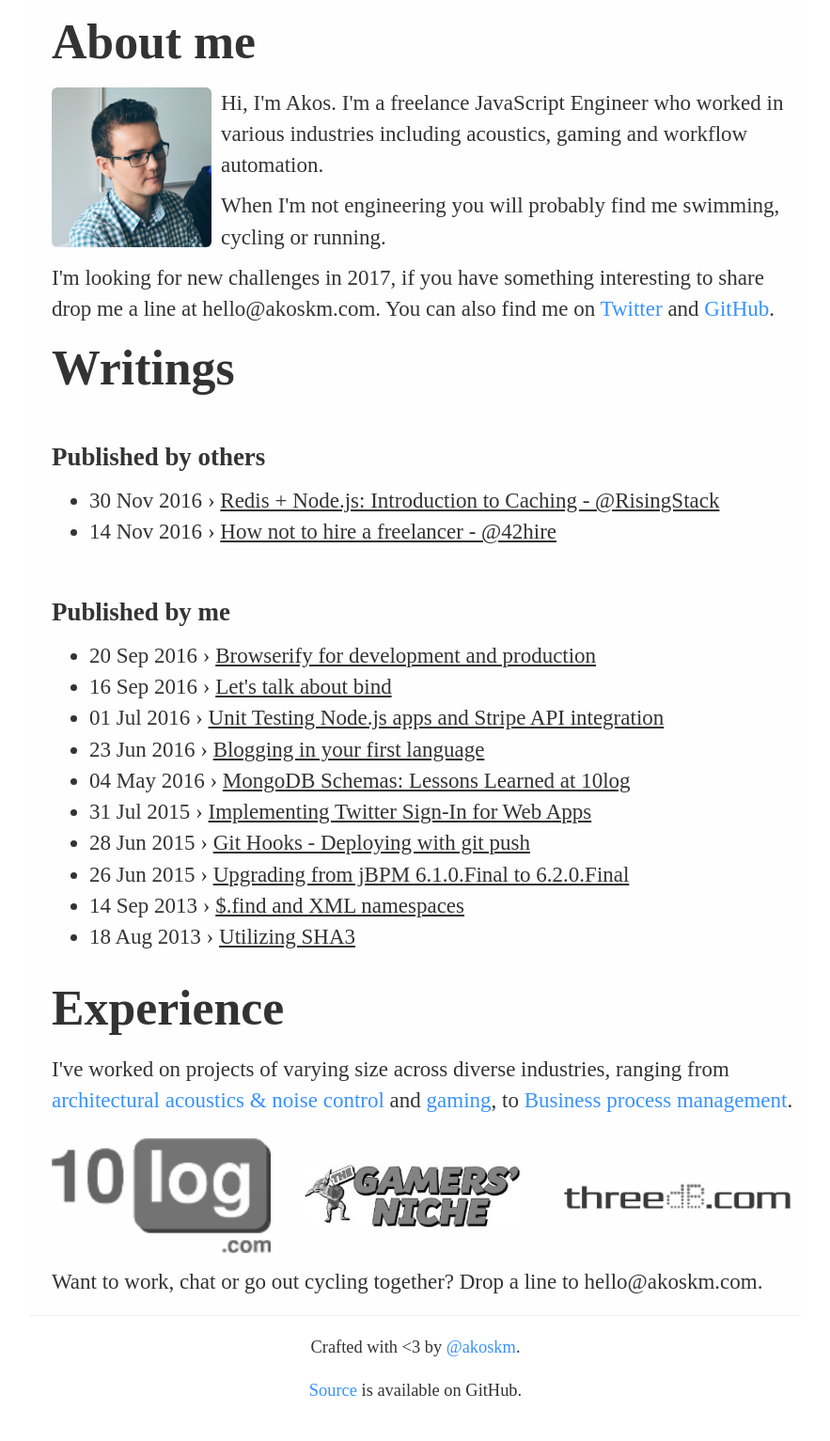
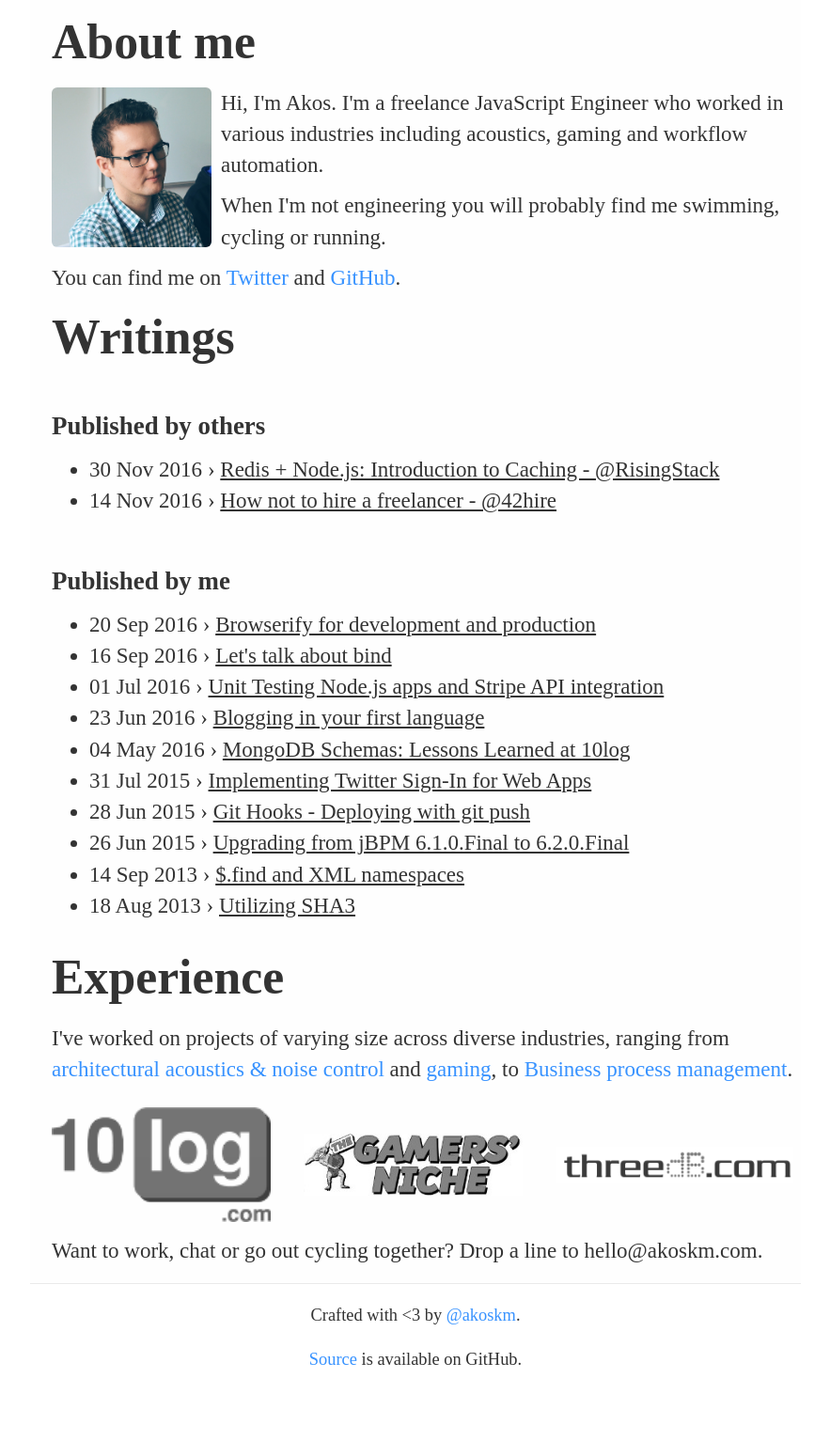
Before and after one commit to akoskm/akoskm.github.io, a Jekyll site: the page built from index.html, in a window 1280 px wide. Shown: the whole page at 94% size, without its empty margins (198-1081 px from the left). Built offline with Jekyll 4.4.1, drawn with Linux system fonts in a browser that asks for light colours; nearby versions of some CDN libraries; some web fonts are replaced; comment, search, counter and statistics services are not loaded; after the commit the page ends 1500 px from its top, so only the background shows below that.

Commit message:
Update index.html

```diff
--- a/index.html
+++ b/index.html
@@ -16,8 +16,7 @@
         <img src="assets/img/me.png" class="me"></img>
         <p>Hi, I'm Akos. I'm a freelance JavaScript Engineer who worked in various industries including acoustics, gaming and workflow automation.</p>
         <p>When I'm not engineering you will probably find me swimming, cycling or running.</p>
-        <p>I'm looking for new challenges in 2017, if you have something interesting to share drop me a
-          line at hello@akoskm.com. You can also find me on <a href="https://twitter.com/akoskm">Twitter</a> and <a href="https://github.com/akoskm">GitHub</a>.</p>
+        <p>You can find me on <a href="https://twitter.com/akoskm">Twitter</a> and <a href="https://github.com/akoskm">GitHub</a>.</p>
       </div>
     </div>
   </div>
```
